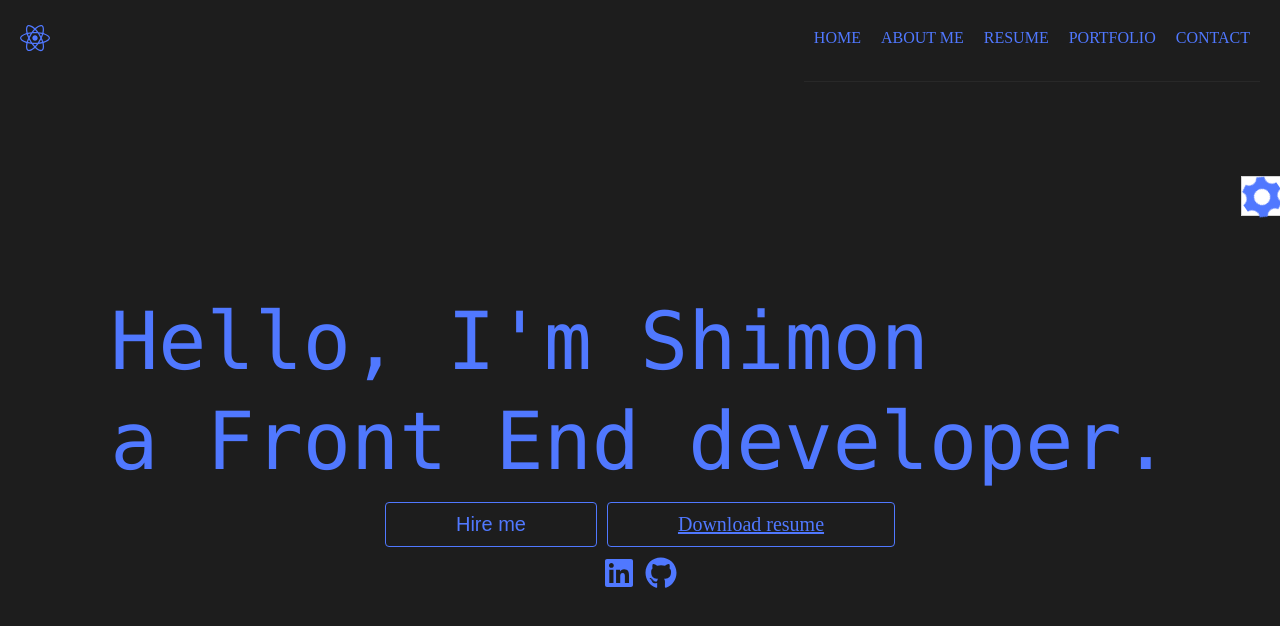
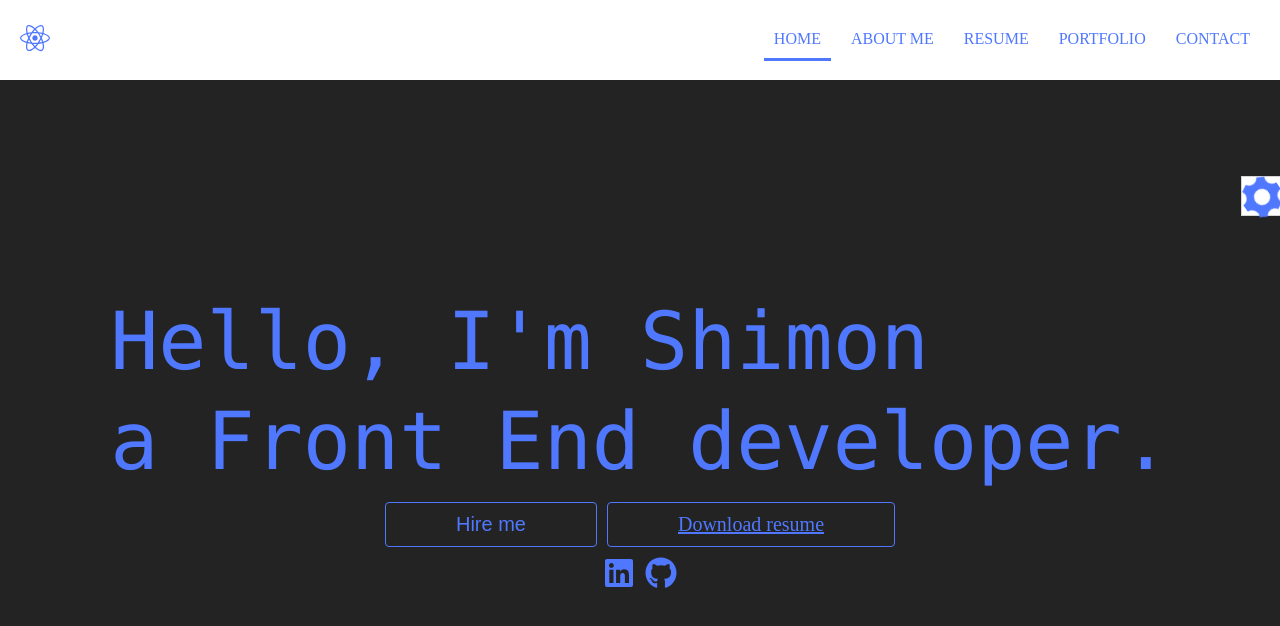
Before and after one commit to sfiller23/my-portfolio, a React (Vite) app: page / in a window 1280 px wide. Shown: the top 626 px of the page. Built offline with nearby package versions, Linux system fonts and the light colour scheme.

Commit message:
theme-colors-cleanup

```diff
--- a/src/App.scss
+++ b/src/App.scss
@@ -14,6 +14,7 @@ canvas#canvas {
     top: 0;
   }
   &-main-content-wrapper {
+    background-color: #232323;
     height: calc(100% - 80px);
     position: absolute;
     width: 100%;
--- a/src/components/navBar/NavBar.tsx
+++ b/src/components/navBar/NavBar.tsx
@@ -1,12 +1,14 @@
 import { useState } from "react";
 import { FaBars, FaReact } from "react-icons/fa";
 import { HiX } from "react-icons/hi";
-import { Link } from "react-router-dom";
+import { Link, useLocation } from "react-router-dom";
 import "./navBar.scss";
 import { navMenus } from "./utils";
 
 export default function NavBar() {
   const [click, setClick] = useState<boolean>(false);
+
+  const location = useLocation();
 
   return (
     <div>
@@ -22,7 +24,12 @@ export default function NavBar() {
           >
             {navMenus.map((item, key) => (
               <li key={key} className="navbar-container-menu-item">
-                <Link className="navbar-container-menu-item-links" to={item.to}>
+                <Link
+                  className={`navbar-container-menu-item-links ${
+                    item.to === location.pathname ? "active" : ""
+                  }`}
+                  to={item.to}
+                >
                   {item.label}
                 </Link>
               </li>
--- a/src/components/navBar/navBar.scss
+++ b/src/components/navBar/navBar.scss
@@ -44,22 +44,29 @@
           width: 100%;
           background: var(--selected-theme-main-color);
         }
+
         &-links {
           color: var(--selected-theme-main-color);
           text-decoration: none;
           padding: 0.5rem 1rem;
+
+          &.active {
+            padding-bottom: 11px;
+            border-bottom: 3px solid var(--selected-theme-main-color);
+          }
         }
       }
 
       &-item:last-child {
         margin: 0;
+        margin-left: 10px;
       }
     }
   }
 }
 .navbar-container-menu-item {
-  border-bottom: 1px solid #282828;
   margin: 0;
+  margin-left: 10px;
   padding: 20px 0;
 }
 
--- a/src/index.css
+++ b/src/index.css
@@ -1,34 +1,28 @@
 @import url("https://fonts.googleapis.com/css2?family=Roboto:ital,wght@0,100;0,300;0,400;0,500;0,700;0,900;1,100;1,300;1,400;1,500;1,700;1,900&display=swap");
 
 :root {
-  --selected-theme-background-color: var(--blue-theme-background-color);
   --selected-theme-main-color: var(--blue-theme-main-color);
   --selected-theme-sub-text-color: var(--blue-theme-sub-text-color);
-  --selected-theme-nav-background-color: var(--blue-theme-nav-background-color);
 
   /* Primary color blue */
-  --blue-theme-background-color: #1d1d1d;
+
   --blue-theme-main-color: #5078ff;
   --blue-theme-sub-text-color: #fff;
-  --blue-theme-nav-background-color: #1d1d1d;
 
   /* Primary color green */
-  --green-theme-background-color: #1d1d1d;
+
   --green-theme-main-color: #6ac045;
   --green-theme-sub-text-color: #fff;
-  --green-theme-nav-background-color: #1d1d1d;
 
   /* Primary color red */
-  --red-theme-background-color: #1d1d1d;
+
   --red-theme-main-color: #e82a2a;
   --red-theme-sub-text-color: #fff;
-  --red-theme-nav-background-color: #1d1d1d;
 
   /* Primary color yellow */
-  --yellow-theme-background-color: #1d1d1d;
+
   --yellow-theme-main-color: #ffdd40;
   --yellow-theme-sub-text-color: #fff;
-  --yellow-theme-nav-background-color: #1d1d1d;
 
   --font-base: "Roboto Slab", serif;
 }
```
